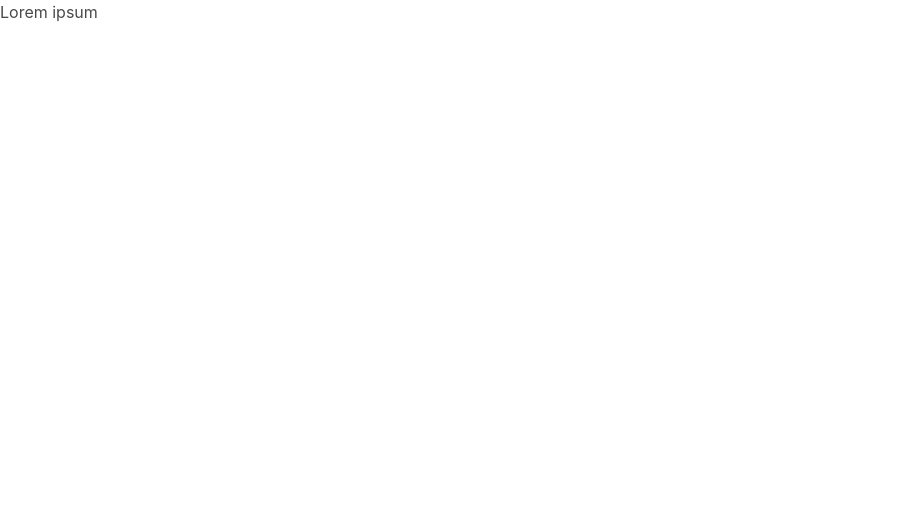
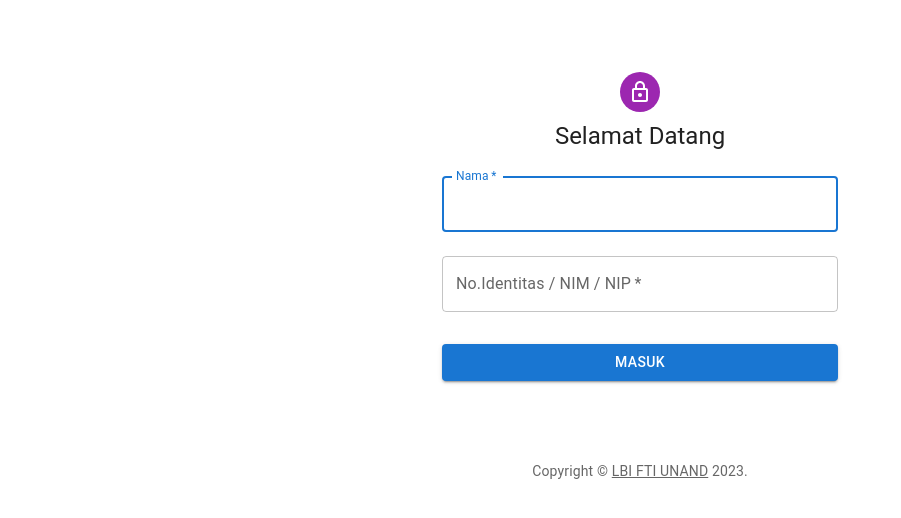
Before and after one commit to Business-Intelligence-Laboratory/apptamuweb, a React (Create React App) app: page / in a window 1280 px wide. Shown: the top 518 px of the page, without its empty margins (0-901 px from the left). Built offline with nearby package versions, Linux system fonts and the light colour scheme.

Commit message:
initial commit

```diff
--- a/package.json
+++ b/package.json
@@ -3,6 +3,10 @@
   "version": "0.1.0",
   "private": true,
   "dependencies": {
+    "@emotion/react": "^11.10.5",
+    "@emotion/styled": "^11.10.5",
+    "@mui/icons-material": "^5.11.0",
+    "@mui/material": "^5.11.5",
     "@testing-library/jest-dom": "^5.16.5",
     "@testing-library/react": "^13.4.0",
     "@testing-library/user-event": "^13.5.0",
--- a/src/App.js
+++ b/src/App.js
@@ -1,9 +1,9 @@
-
+import TamuPage from "./component/TamuPage";
 
 function App() {
   return (
-    <div>
-      <h1>Lorem ipsum</h1>
+    <div className="container">
+      <TamuPage/>
     </div>
   );
 }
--- /dev/null
+++ b/src/component/TamuPage.js
@@ -0,0 +1,93 @@
+import * as React from 'react';
+import Avatar from '@mui/material/Avatar';
+import Button from '@mui/material/Button';
+import CssBaseline from '@mui/material/CssBaseline';
+import TextField from '@mui/material/TextField';
+import FormControlLabel from '@mui/material/FormControlLabel';
+import Checkbox from '@mui/material/Checkbox';
+import Link from '@mui/material/Link';
+import Grid from '@mui/material/Grid';
+import Box from '@mui/material/Box';
+import LockOutlinedIcon from '@mui/icons-material/LockOutlined';
+import Typography from '@mui/material/Typography';
+import Container from '@mui/material/Container';
+import { createTheme, ThemeProvider } from '@mui/material/styles';
+
+function Copyright(props) {
+  return (
+    <Typography variant="body2" color="text.secondary" align="center" {...props}>
+      {'Copyright © '}
+      <Link color="inherit" href="http://lbi.si.fti.unand.ac.id/">
+        LBI FTI UNAND
+      </Link>{' '}
+      {new Date().getFullYear()}
+      {'.'}
+    </Typography>
+  );
+}
+
+const theme = createTheme();
+
+export default function TamuPage() {
+  const handleSubmit = (event) => {
+    event.preventDefault();
+    const data = new FormData(event.currentTarget);
+    console.log({
+      email: data.get('email'),
+      password: data.get('password'),
+    });
+  };
+
+  return (
+    <ThemeProvider theme={theme}>
+      <Container component="main" maxWidth="xs">
+        <CssBaseline />
+        <Box
+          sx={{
+            marginTop: 8,
+            display: 'flex',
+            flexDirection: 'column',
+            alignItems: 'center',
+          }}
+        >
+          <Avatar sx={{ m: 1, bgcolor: 'secondary.main' }}>
+            <LockOutlinedIcon />
+          </Avatar>
+          <Typography component="h1" variant="h5">
+            Selamat Datang
+          </Typography>
+          <Box component="form" onSubmit={handleSubmit} noValidate sx={{ mt: 1 }}>
+            <TextField
+              margin="normal"
+              required
+              fullWidth
+              id="nama"
+              label="Nama"
+              name="nama"
+              autoComplete="nama"
+              autoFocus
+            />
+            <TextField
+              margin="normal"
+              required
+              fullWidth
+              name="noidentitas"
+              label="No.Identitas / NIM / NIP"
+              id="noidentitas"
+              autoComplete="current-password"
+            />
+            <Button
+              type="submit"
+              fullWidth
+              variant="contained"
+              sx={{ mt: 3, mb: 2 }}
+            >
+              Masuk
+            </Button>
+          </Box>
+        </Box>
+        <Copyright sx={{ mt: 8, mb: 4 }} />
+      </Container>
+    </ThemeProvider>
+  );
+}
```
Also changed, not shown: component/TamuList.js (deleted, +0 -9 lines), src/component/ReactComp.js (added, +10 -0 lines), src/component/TamuList.js (added, +39 -0 lines), assets/images/Logo LBI.png (added), 1 other file (tests, documents, lock files or other folders).
